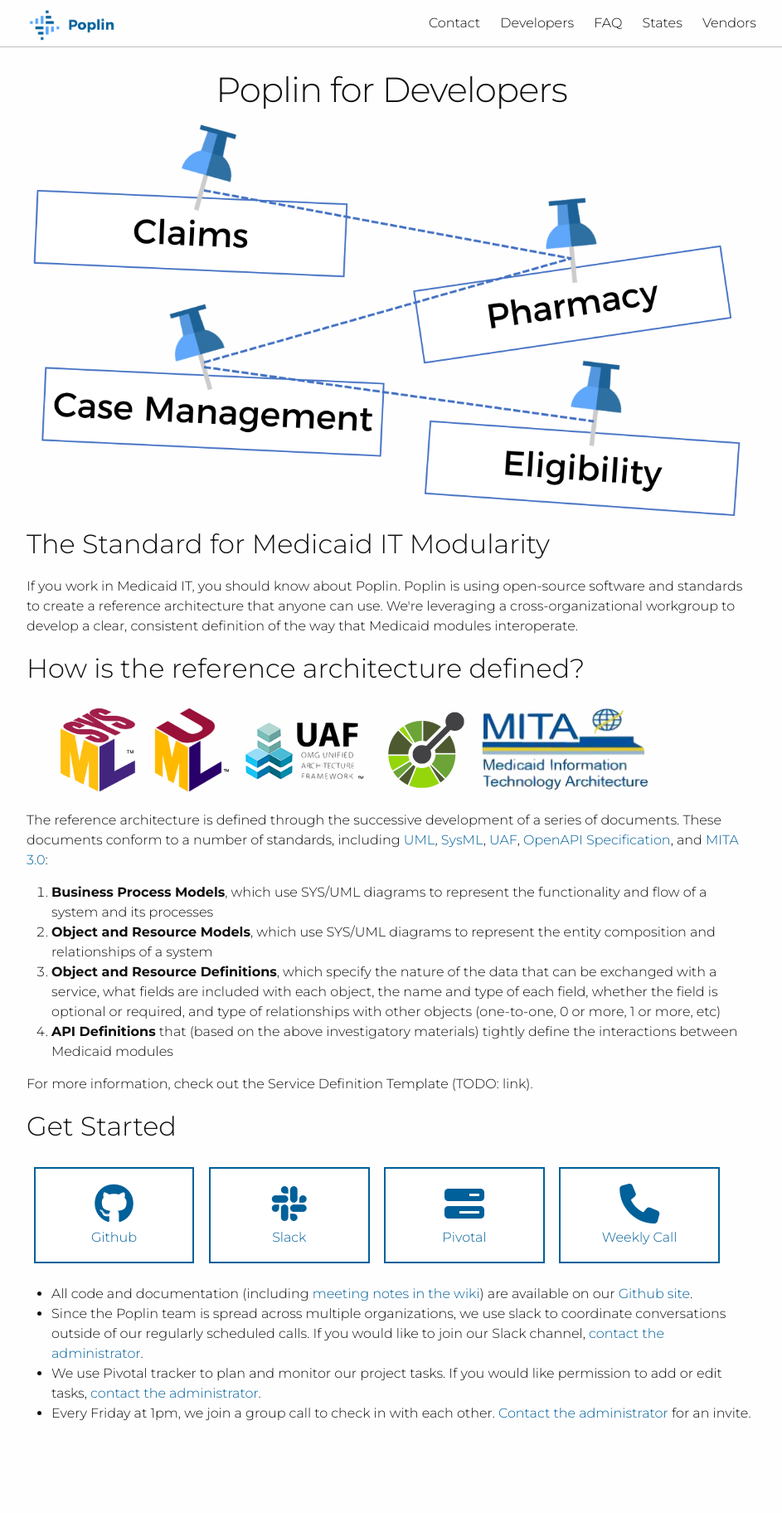
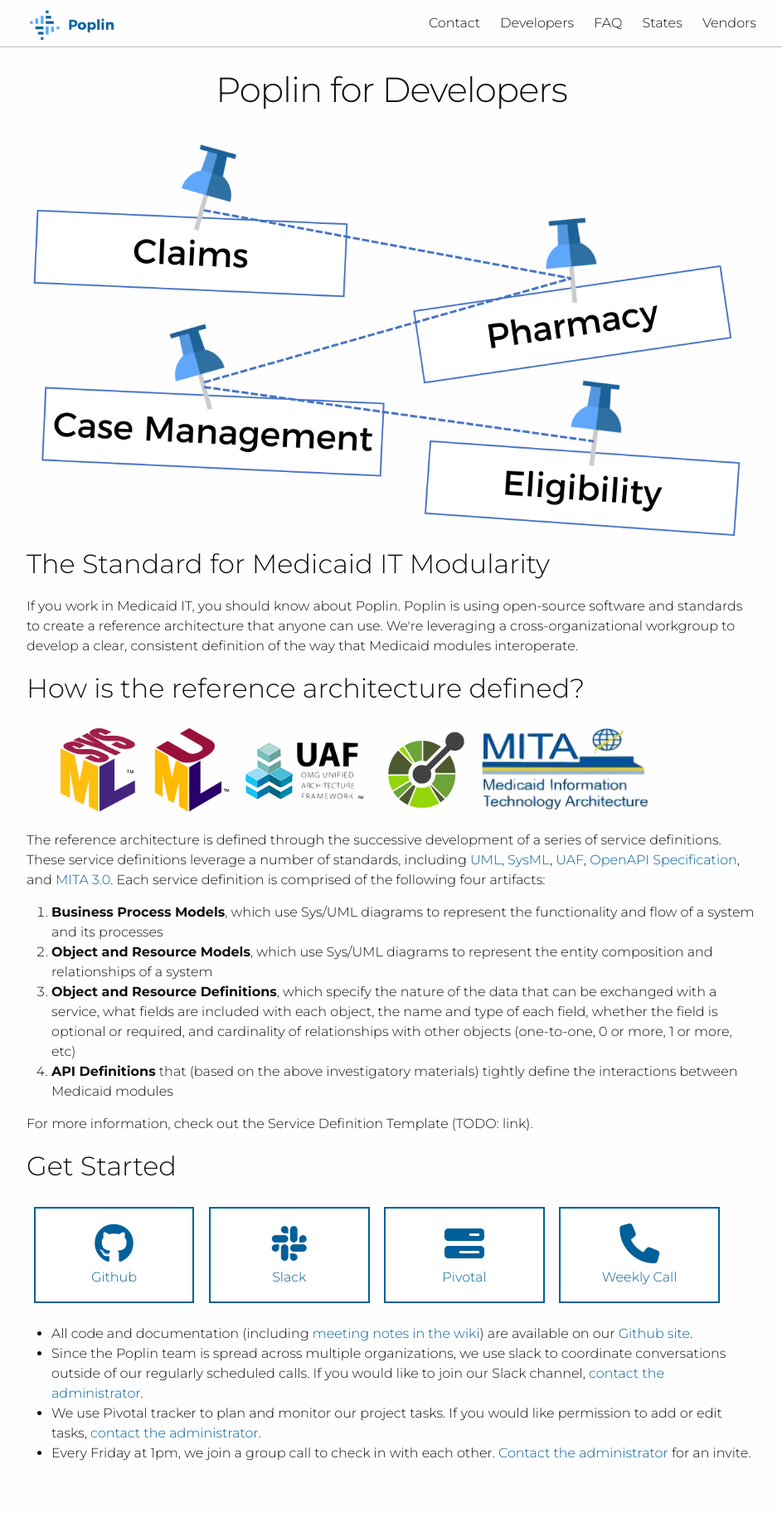
Before and after one commit to MITA-Governance-Board/Poplin, a Jekyll site: the page built from developers.html, in a window 1280 px wide. Shown: the whole page at 83% size, without its empty margins (168-1111 px from the left). Built offline with Jekyll 4.4.1, drawn with Linux system fonts in a browser that asks for light colours; nearby versions of some CDN libraries; before the commit the page ends 1776 px from its top, so only the background shows below that.

Commit message:
Modify spacing and fix typos

```diff
--- a/contact.html
+++ b/contact.html
@@ -6,7 +6,7 @@
 <p>Since the Poplin team is spread across multiple organizations, we communicate using a few different channels:</p>
 <ul>
   <li>If you have general questions about Poplin, please feel free to email us at <a href="mailto:info@projectpoplin.org">info@projectpoplin.org</a>.
-  <li>Every Friday at 1pm, we join a group call to check in with each other. <a href="mailto:team@projectpoplin.org?Subject=Join%20Weekly%20Poplin%20Call">Contact the administrator</a> for an invite.
+  <li>Every Friday at 1pm Eastern Time, we join a group call to check in with each other. <a href="mailto:team@projectpoplin.org?Subject=Join%20Weekly%20Poplin%20Call">Contact the administrator</a> for an invite.
   <li>We use slack to coordinate conversations outside of our regularly scheduled calls.  If you would like to join our Slack channel, <a href="mailto:team@projectpoplin.org?Subject=Slack%20Access%20for%20Poplin">contact the administrator</a>.
   <li>We send out periodic announcements on the <a href="https://twitter.com/project_poplin">Project Poplin twitter account</a>
 </ul>
--- a/developers.html
+++ b/developers.html
@@ -5,8 +5,8 @@
 ---
 
 <h1 class="post-title">Poplin for Developers</h1>
+<br><img src='/images/pins.png' alt='diagram showing Poplin as the thread between modules' />
 
-<img src='/images/pins.png' alt='diagram showing Poplin as the thread between modules' />
 <h2>The Standard for Medicaid IT Modularity</h2>
 <p>If you work in Medicaid IT, you should know about Poplin. Poplin is using open-source software and standards to create a reference architecture that anyone can use.  We're leveraging a cross-organizational workgroup to develop a clear, consistent definition of the way that Medicaid modules interoperate.</p>
 
@@ -18,11 +18,11 @@
   <li><a href="https://github.com/OAI/OpenAPI-Specification"><img src='/images/openapi.png' alt='openapi logo' /></a>
   <li><a href="https://www.medicaid.gov/medicaid/data-and-systems/mita/mita-30/index.html"><img src='/images/mita.png' alt='mita logo' /></a>
 </ul>
-<p>The reference architecture is defined through the successive development of a series of documents.  These documents conform to a number of standards, including <a href="http://www.omg.org/spec/UML/">UML</a>, <a href="http://www.omg.org/spec/SysML/">SysML</a>, <a href="http://www.omg.org/spec/UAF/">UAF</a>, <a href="https://github.com/OAI/OpenAPI-Specification">OpenAPI Specification</a>, and <a href="https://www.medicaid.gov/medicaid/data-and-systems/mita/mita-30/index.html">MITA 3.0</a>:</p>
+<p>The reference architecture is defined through the successive development of a series of service definitions.  These service definitions leverage a number of standards, including <a href="http://www.omg.org/spec/UML/">UML</a>, <a href="http://www.omg.org/spec/SysML/">SysML</a>, <a href="http://www.omg.org/spec/UAF/">UAF</a>, <a href="https://github.com/OAI/OpenAPI-Specification">OpenAPI Specification</a>, and <a href="https://www.medicaid.gov/medicaid/data-and-systems/mita/mita-30/index.html">MITA 3.0</a>. Each service definition is comprised of the following four artifacts:</p>
 <ol>
-  <li><strong>Business Process Models</strong>, which use SYS/UML diagrams to represent the functionality and flow of a system and its processes
-  <li><strong>Object and Resource Models</strong>, which use SYS/UML diagrams to represent the entity composition and relationships of a system
-  <li><strong>Object and Resource Definitions</strong>, which specify the nature of the data that can be exchanged with a service, what fields are included with each object, the name and type of each field, whether the field is optional or required, and type of relationships with other objects (one-to-one, 0 or more, 1 or more, etc)
+  <li><strong>Business Process Models</strong>, which use Sys/UML diagrams to represent the functionality and flow of a system and its processes
+  <li><strong>Object and Resource Models</strong>, which use Sys/UML diagrams to represent the entity composition and relationships of a system
+  <li><strong>Object and Resource Definitions</strong>, which specify the nature of the data that can be exchanged with a service, what fields are included with each object, the name and type of each field, whether the field is optional or required, and cardinality of relationships with other objects (one-to-one, 0 or more, 1 or more, etc)
   <li><strong>API Definitions</strong> that (based on the above investigatory materials) tightly define the interactions between Medicaid modules
 </ol>
 <p>For more information, check out the Service Definition Template (TODO: link).</p>
--- a/states.html
+++ b/states.html
@@ -5,8 +5,8 @@
 ---
 
 <h1 class="post-title">Poplin for States</h1>
+<br><img src='/images/thread.png' alt='diagram showing Poplin as the thread between two modules' />
 
-<img src='/images/thread.png' alt='diagram showing Poplin as the thread between two modules' />
 <h2>Poplin is the thread between modules</h2>
 <p>Poplin's standardized definition of data formats and data transfer methods enables modularity by allowing vendors to focus on individual modules, rather than having to build an entire MMIS system.  When your Claims module knows exactly how to communicate with your Pharmacy module, you don't have to worry about being locked into a single vendor.</p>
 
--- a/vendors.html
+++ b/vendors.html
@@ -5,7 +5,7 @@
 ---
 
 <h1 class="post-title">Poplin for Vendors</h1>
-<img src='/images/your_module.png' alt='diagram showing your module here in a field of cross-weave' style='margin-bottom:2em' />
+<br><img src='/images/your_module.png' alt='diagram showing your module here in a field of cross-weave' style='margin-bottom:2em' />
 
 <h2>Don't sweat the data transfer</h2>
 <p>Poplin's standardized definition of data formats and data transfer methods enables modularity by allowing vendors to focus on individual modules, rather than having to build an entire MMIS system. We know that every state has its own way of implementing Medicaid.  That's why we're building Poplin - we want you to focus on the business process and let Poplin define the way those modules talk to each other.</p>
```
Also changed, not shown: faq.md (+1 -1 lines).
